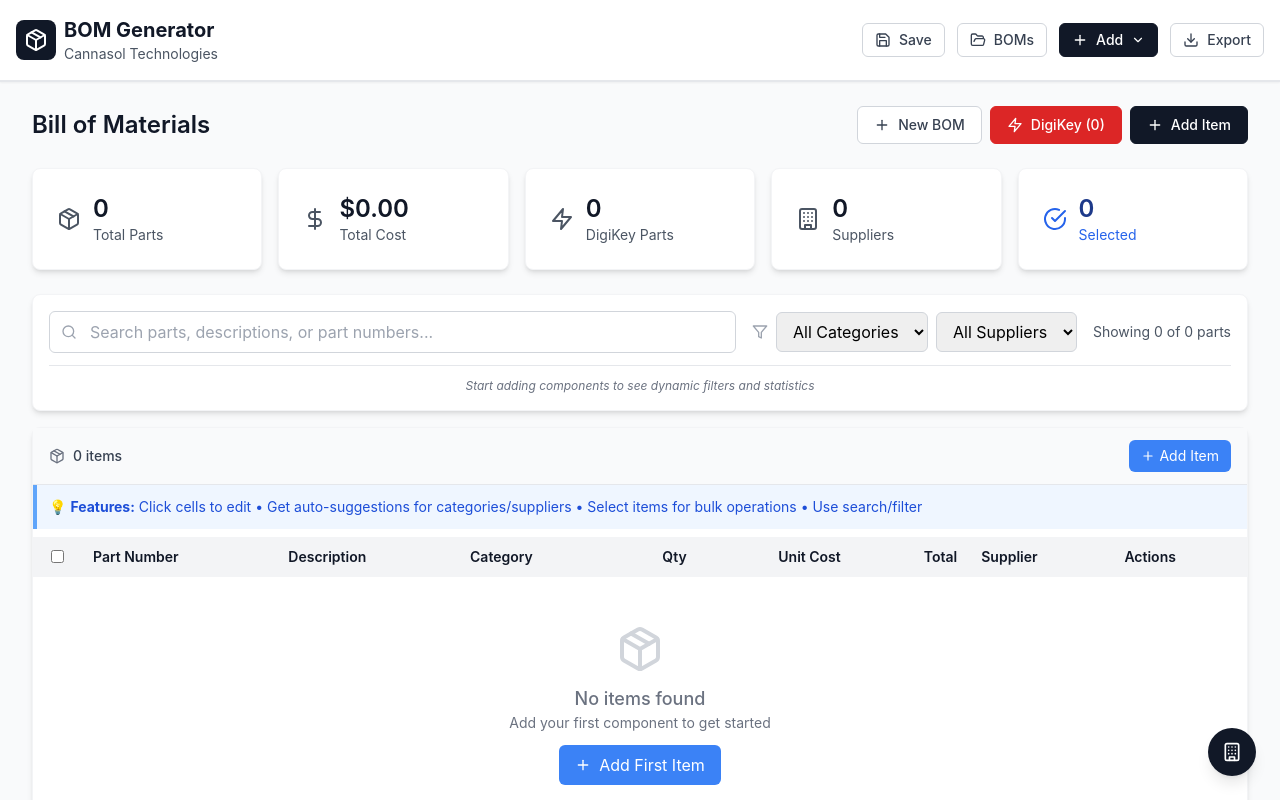
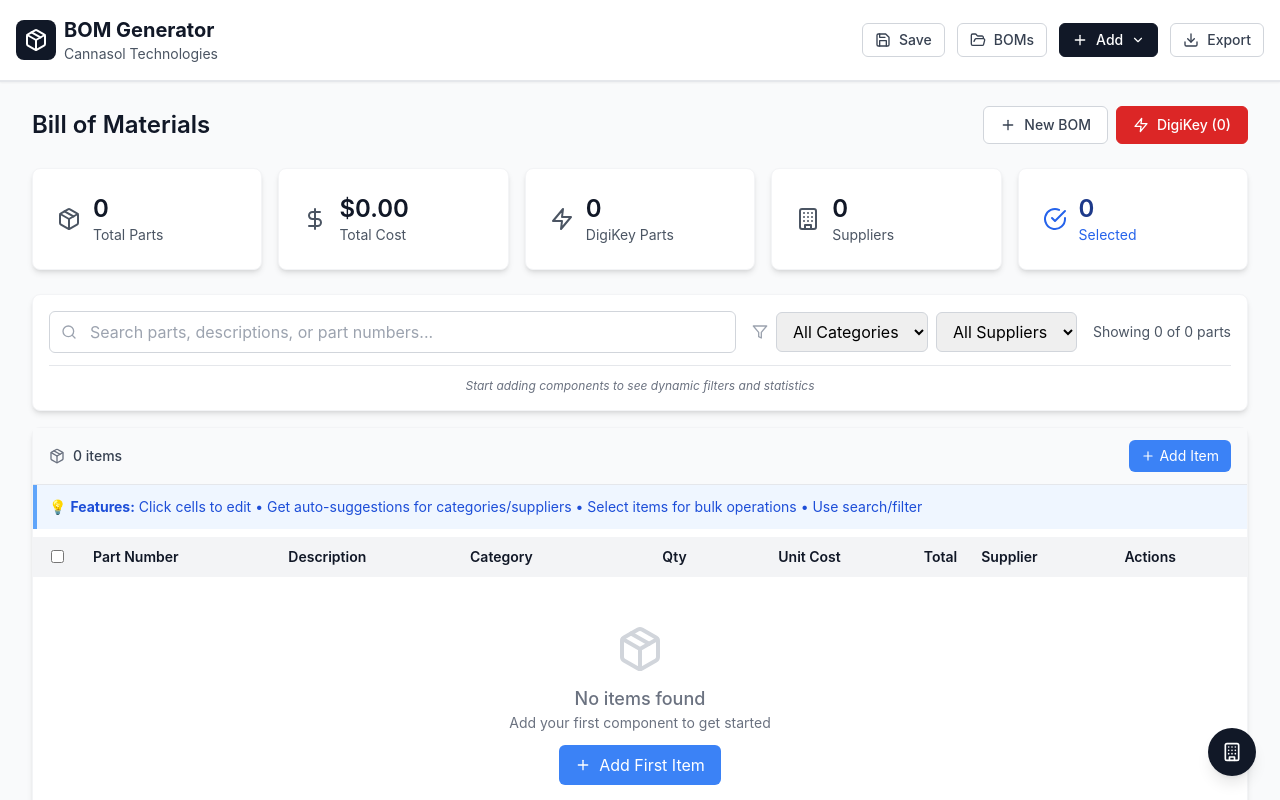
Before and after one commit to Cannasol-Tech/BOM-Generator, a React (Vite) app: page / in a window 1280 px wide. Shown: the top 800 px of the page. Built offline with nearby package versions, Linux system fonts and the light colour scheme.

Commit message:
remove duplicate add item button

```diff
--- a/src/main.tsx
+++ b/src/main.tsx
@@ -3341,10 +3341,6 @@
               New BOM
             </Button>
             <DigikeyShoppingList bomData={bomData} />
-            <Button variant="primary" onClick={handleAddItem}>
-              <Plus size={16} />
-              Add Item
-            </Button>
           </div>
         </div>
 
```
